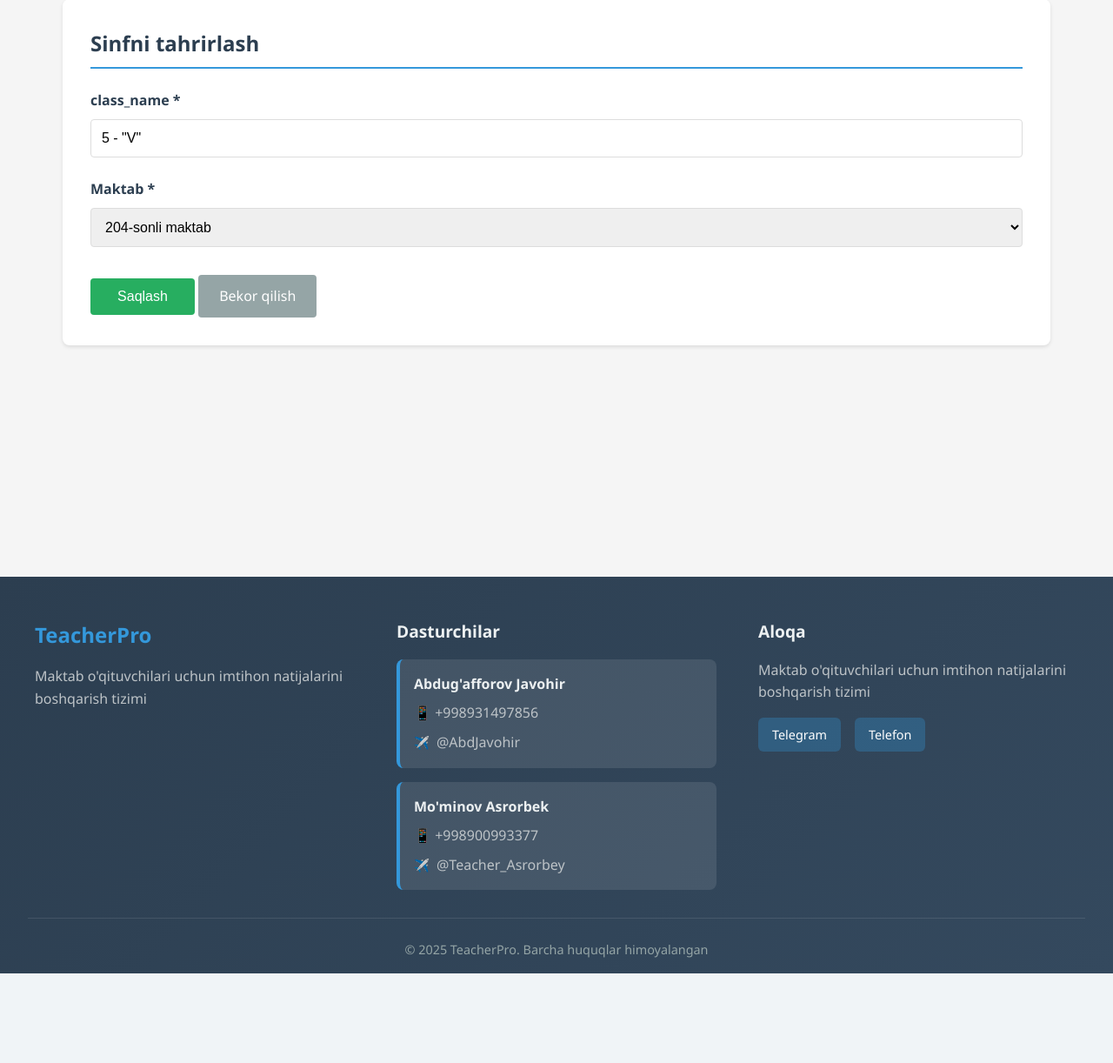
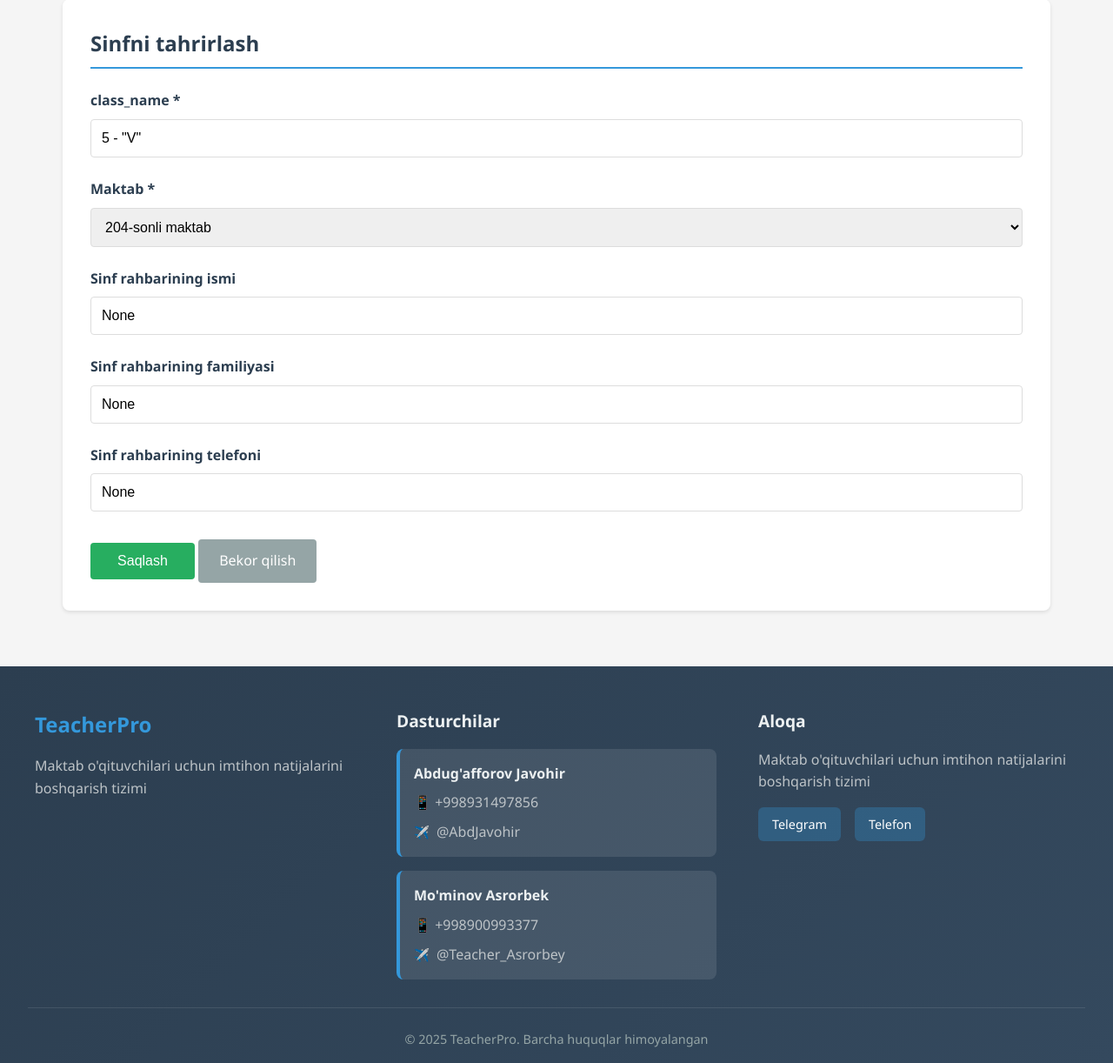
Before and after one commit to CyberdineT800/TeacherPro, a FastAPI app: page /admin/classes/edit/1 in a window 1280 px wide. Shown: the part 115-1337 px from the top of the page at 87% size. Before the commit the page ends 1234 px from the top, so only its background shows below. Run offline with FastAPI, Linux system fonts and the light colour scheme; a user stored in the database is signed in; data comes from the database, SQL or seed files in the repository; both versions use the stored data as it was after the commit.

Commit message:
feat: add class leader for classes

```diff
--- a/locales/en.json
+++ b/locales/en.json
@@ -157,5 +157,10 @@
     "delete_translation": "Delete Translation",
     "translation_saved": "Translation Saved",
     "translation_deleted": "Translation Deleted",
-    "translation_error": "Translation Error"
+    "translation_error": "Translation Error",
+    "class_leader": "Class Leader",
+    "class_leader_first_name": "Class Leader First Name",
+    "class_leader_last_name": "Class Leader Last Name",
+    "class_leader_phone": "Class Leader Phone",
+    "not_set": "Not set"
 }
--- a/locales/ru.json
+++ b/locales/ru.json
@@ -158,5 +158,10 @@
     "translation_saved": "Перевод сохранен",
     "translation_deleted": "Перевод удален",
     "translation_error": "Ошибка при сохранении перевода",
-    "add_new": "Добавить новый"
+    "add_new": "Добавить новый",
+    "class_leader": "Класс руководитель",
+    "class_leader_first_name": "Имя класс руководителя",
+    "class_leader_last_name": "Фамилия класс руководителя",
+    "class_leader_phone": "Телефон класс руководителя",
+    "not_set": "Не установлено"
 }
--- a/locales/uz.json
+++ b/locales/uz.json
@@ -158,5 +158,10 @@
     "translation_saved": "Tarjima saqlandi",
     "translation_deleted": "Tarjima o'chirildi",
     "translation_error": "Tarjimani saqlashda xatolik",
-    "add_new": "Yangi qo'shish"
+    "add_new": "Yangi qo'shish",
+    "class_leader": "Sinf rahbari",
+    "class_leader_first_name": "Sinf rahbarining ismi",
+    "class_leader_last_name": "Sinf rahbarining familiyasi",
+    "class_leader_phone": "Sinf rahbarining telefoni",
+    "not_set": "Belgilanmagan"
 }
--- a/models.py
+++ b/models.py
@@ -98,6 +98,9 @@
     id = Column(Integer, primary_key=True)
     name = Column(String(100), nullable=False)
     school_id = Column(Integer, ForeignKey('schools.id'), nullable=False)
+    leader_first_name = Column(String(100), nullable=True)
+    leader_last_name = Column(String(100), nullable=True)
+    leader_phone = Column(String(50), nullable=True)
     created_at = Column(DateTime, default=datetime.utcnow)
 
     school = relationship('School', back_populates='classes')
--- a/routers/admin.py
+++ b/routers/admin.py
@@ -572,11 +572,20 @@
     request: Request,
     name: str = Form(...),
     school_id: int = Form(...),
+    leader_first_name: Optional[str] = Form(None),
+    leader_last_name: Optional[str] = Form(None),
+    leader_phone: Optional[str] = Form(None),
     students_file: Optional[UploadFile] = File(None),
     db: AsyncSession = Depends(get_db)
 ):
     """Create new class"""
-    class_obj = SchoolClass(name=name, school_id=school_id)
+    class_obj = SchoolClass(
+        name=name,
+        school_id=school_id,
+        leader_first_name=leader_first_name,
+        leader_last_name=leader_last_name,
+        leader_phone=leader_phone
+    )
     db.add(class_obj)
     await db.flush()
 
@@ -625,6 +634,9 @@
     id: int,
     name: str = Form(...),
     school_id: int = Form(...),
+    leader_first_name: Optional[str] = Form(None),
+    leader_last_name: Optional[str] = Form(None),
+    leader_phone: Optional[str] = Form(None),
     db: AsyncSession = Depends(get_db)
 ):
     """Update class"""
@@ -636,6 +648,10 @@
 
     class_obj.name = name
     class_obj.school_id = school_id
+    class_obj.leader_first_name = leader_first_name
+    class_obj.leader_last_name = leader_last_name
+    class_obj.leader_phone = leader_phone
+
     await db.commit()
     flash(request, 'Sinf ma\'lumotlari yangilandi', 'success')
     return RedirectResponse(url="/admin/classes", status_code=303)
--- a/templates/admin/class_form.html
+++ b/templates/admin/class_form.html
@@ -25,6 +25,24 @@
             </select>
         </div>
 
+        <div class="form-group">
+            <label for="leader_first_name">{{ _('class_leader_first_name') }}</label>
+            <input type="text" id="leader_first_name" name="leader_first_name"
+                value="{{ class_obj.leader_first_name if class_obj else '' }}">
+        </div>
+
+        <div class="form-group">
+            <label for="leader_last_name">{{ _('class_leader_last_name') }}</label>
+            <input type="text" id="leader_last_name" name="leader_last_name"
+                value="{{ class_obj.leader_last_name if class_obj else '' }}">
+        </div>
+
+        <div class="form-group">
+            <label for="leader_phone">{{ _('class_leader_phone') }}</label>
+            <input type="text" id="leader_phone" name="leader_phone"
+                value="{{ class_obj.leader_phone if class_obj else '' }}">
+        </div>
+
         {% if not class_obj %}
         <div class="form-group">
             <label for="students_file">{{ _('upload_students_excel') }}</label>
--- a/templates/admin/students.html
+++ b/templates/admin/students.html
@@ -33,6 +33,9 @@
     <div class="exam-info-box">
         <p><strong>{{ _('class') }}:</strong> {{ selected_class.name }}</p>
         <p><strong>{{ _('school') }}:</strong> {{ selected_class.school.name }}</p>
+        <p><strong>{{ _('class_leader') }}:</strong> {{ selected_class.leader_first_name }} {{
+            selected_class.leader_last_name }}</p>
+        <p><strong>{{ _('class_leader_phone') }}:</strong> {{ selected_class.leader_phone }}</p>
     </div>
     {% endif %}
 
```
Also changed, not shown: templates/admin/classes.html (+11 -0 lines), README.md, school_grading.db.
